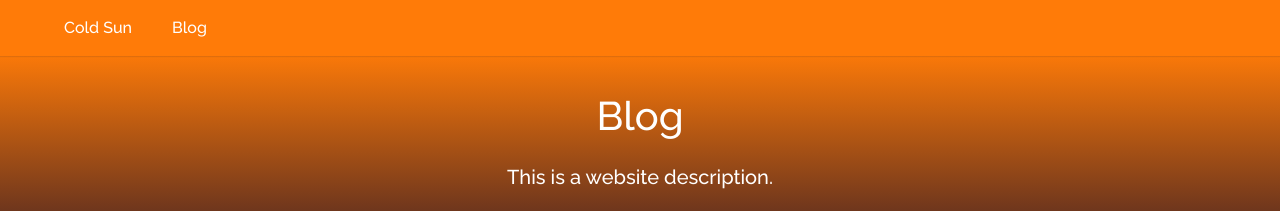
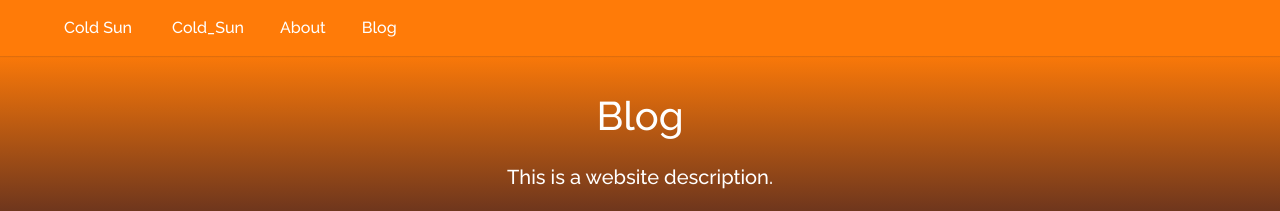
Before and after one commit to kaz-yamada/Cold_Sun, a Jekyll site: the page built from blog/index.html, in a window 1280 px wide. Shown: the top 211 px of the page. Built offline with Jekyll 4.4.1, drawn with Linux system fonts in a browser that asks for light colours; nearby versions of some CDN libraries.

Commit message:
Moved foundation into single folder. Navbar now display pages in file correctly

```diff
--- a/_includes/footer.html
+++ b/_includes/footer.html
@@ -15,3 +15,5 @@
   </div>
 </footer>
 <!-- FOOTER -->
+
+{% include scripts.html %}
--- a/_includes/nav.html
+++ b/_includes/nav.html
@@ -1,18 +1,22 @@
 <nav id="navbar">
+	{% assign default_paths = site.pages | map: "path" %}
+  {% assign page_paths = site.header_pages | default: default_paths %}
 	<div class="top-bar row">
 		<div class="top-bar-title">
 			<span data-responsive-toggle="responsive-menu" data-hide-for="medium">
       <button class="menu-icon dark" type="button" data-toggle></button>
     </span>
-			<a href="{{ site.baseurl }}">{{ site.title }}</a>
+    	<a href="{{ "/" | relative_url }}">{{ site.title | escape }}</a>
 		</div>
 		<div id="responsive-menu">
 			<div class="top-bar-left">
 				<ul class="dropdown menu" data-dropdown-menu>
-					{% for page in site.pages %} {% if page.url contains "projects/" %} {% if page.title %}
-					<li><a href="{{ page.url | prepend: site.baseurl }}">{{ page.title }}</a></li>
-					{% endif %} {% endif %} {% endfor %}
-					<li><a href="{{ " /blog " | prepend: site.baseurl }}">Blog</a></li>
+					{% for path in page_paths %}
+            {% assign my_page = site.pages | where: "path", path | first %}
+            {% if my_page.title %}
+            <li><a class="page-link" href="{{ my_page.url | relative_url }}">{{ my_page.title | escape }}</a></li>
+            {% endif %}
+          {% endfor %}
 				</ul>
 			</div>
 		</div>
--- /dev/null
+++ b/_includes/scripts.html
@@ -0,0 +1,3 @@
+
+<script src="{{ "/assets/js/foundation.min.js" | prepend: site.baseurl }}"></script>
+<script src="{{ "/assets/js/app.js" | prepend: site.baseurl }}"></script>
--- a/_layouts/default.html
+++ b/_layouts/default.html
@@ -10,8 +10,6 @@
 	</div><!-- .content-->
 
 	{% include footer.html %}
-	<script src="{{ "/assets/js/foundation.min.js" | prepend: site.baseurl }}"></script>
-	<script src="{{ "/assets/js/app.js" | prepend: site.baseurl }}"></script>
 </body>
 
 </html>
--- a/_sass/foundation/foundation.scss
+++ b/_sass/foundation/foundation.scss
@@ -6,13 +6,13 @@
  */
 
 // Dependencies
-@import '../assets/_vendor/normalize-scss/sass/normalize';
-@import '../assets/_vendor/sassy-lists/stylesheets/helpers/missing-dependencies';
-@import '../assets/_vendor/sassy-lists/stylesheets/helpers/true';
-@import '../assets/_vendor/sassy-lists/stylesheets/functions/purge';
-@import '../assets/_vendor/sassy-lists/stylesheets/functions/remove';
-@import '../assets/_vendor/sassy-lists/stylesheets/functions/replace';
-@import '../assets/_vendor/sassy-lists/stylesheets/functions/to-list';
+@import '_vendor/normalize-scss/sass/normalize';
+@import '_vendor/sassy-lists/stylesheets/helpers/missing-dependencies';
+@import '_vendor/sassy-lists/stylesheets/helpers/true';
+@import '_vendor/sassy-lists/stylesheets/functions/purge';
+@import '_vendor/sassy-lists/stylesheets/functions/remove';
+@import '_vendor/sassy-lists/stylesheets/functions/replace';
+@import '_vendor/sassy-lists/stylesheets/functions/to-list';
 
 // Settings
 // import your own `settings` here or
--- a/blog/index.html
+++ b/blog/index.html
@@ -2,11 +2,12 @@
 layout: page
 title: Blog
 ---
+
 <div id="post-loop" class="row display">
 	<div class="columns small-up-1 medium-up-2 large-up-3">
 		{% for post in site.posts %}
 		<div class="column post-panel">
-			<h3 class="post-loop-title"><a href="{{ post.url | prepend: site.baseurl }}">{{ post.title }}</a></h3>
+			<h3 class="post-loop-title title"><a href="{{ post.url | prepend: site.baseurl }}">{{ post.title }}</a></h3>
 			<time>{{ post.date | date: "%b %-d, %Y" }}</time>
 			<p>{{ post.excerpt }}</p>
 			<a href="{{ post.url | prepend: site.baseurl }}" class="button">Read More</a>
@@ -16,5 +17,5 @@ title: Blog
 </div>
 
 <div class="row columns large-12">
-	<p>subscribe <a href="{{ " /feed.xml " | prepend: site.baseurl }}">via RSS</a></p>
+	<p>subscribe <a href="{{ '/feed.xml' | prepend: site.baseurl }}">via RSS</a></p>
 </div>
```
Also changed, not shown: about.md (added, +14 -0 lines), _sass/foundation/_vendor/normalize-scss/sass/_normalize.scss (renamed from assets/_vendor/normalize-scss/sass/_normalize.scss), _sass/foundation/_vendor/normalize-scss/sass/normalize/_import-now.scss (renamed from assets/_vendor/normalize-scss/sass/normalize/_import-now.scss), _sass/foundation/_vendor/normalize-scss/sass/normalize/_normalize-mixin.scss (renamed from assets/_vendor/normalize-scss/sass/normalize/_normalize-mixin.scss), _sass/foundation/_vendor/normalize-scss/sass/normalize/_variables.scss (renamed from assets/_vendor/normalize-scss/sass/normalize/_variables.scss), _sass/foundation/_vendor/normalize-scss/sass/normalize/_vertical-rhythm.scss (renamed from assets/_vendor/normalize-scss/sass/normalize/_vertical-rhythm.scss), _sass/foundation/_vendor/sassy-lists/stylesheets/functions/_purge.scss (renamed from assets/_vendor/sassy-lists/stylesheets/functions/_purge.scss), _sass/foundation/_vendor/sassy-lists/stylesheets/functions/_remove.scss (renamed from assets/_vendor/sassy-lists/stylesheets/functions/_remove.scss), _sass/foundation/_vendor/sassy-lists/stylesheets/functions/_replace.scss (renamed from assets/_vendor/sassy-lists/stylesheets/functions/_replace.scss), _sass/foundation/_vendor/sassy-lists/stylesheets/functions/_to-list.scss (renamed from assets/_vendor/sassy-lists/stylesheets/functions/_to-list.scss), _sass/foundation/_vendor/sassy-lists/stylesheets/helpers/_missing-dependencies.scss (renamed from assets/_vendor/sassy-lists/stylesheets/helpers/_missing-dependencies.scss), _sass/foundation/_vendor/sassy-lists/stylesheets/helpers/_true.scss (renamed from assets/_vendor/sassy-lists/stylesheets/helpers/_true.scss).
